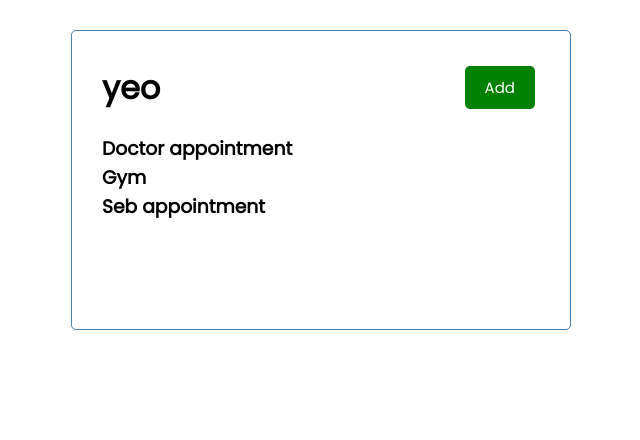
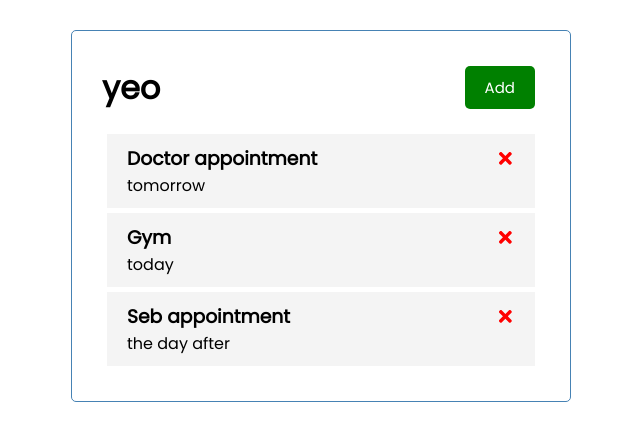
Before and after one commit to soufianechalouh/react-task-tracker, a React (Create React App) app: page / in a window 1280 px wide. Shown: the top 440 px of the page, without its empty margins (319-959 px from the left). Built offline with nearby package versions, Linux system fonts and the light colour scheme.

Commit message:
Each task as a component and delete task

```diff
--- a/package.json
+++ b/package.json
@@ -8,6 +8,7 @@
     "@testing-library/user-event": "^12.8.3",
     "react": "^17.0.2",
     "react-dom": "^17.0.2",
+    "react-icons": "^4.2.0",
     "react-scripts": "4.0.3",
     "web-vitals": "^1.1.2"
   },
--- a/src/App.js
+++ b/src/App.js
@@ -23,11 +23,14 @@ function App() {
         reminder: true
     }
 ])
+    const deleteTask = (id) =>{
+        setTasks(tasks.filter((task) => task.id !== id))
+    }
 
   return (
     <div className="container">
         <Header title='yeo'/>
-        <Tasks tasks={tasks}/>
+        <Tasks tasks={tasks} onDelete={deleteTask}/>
     </div>
   );
 }
--- /dev/null
+++ b/src/components/Task.js
@@ -0,0 +1,12 @@
+import {FaTimes} from 'react-icons/fa'
+
+const Task = ({task, onDelete}) => {
+    return (
+        <div className='task'>
+            <h3>{task.text} <FaTimes style={{color:'red'}} onClick={()=> onDelete(task.id)}/> </h3>
+            <p>{task.day}</p>
+        </div>
+    )
+}
+
+export default Task
--- a/src/components/Tasks.js
+++ b/src/components/Tasks.js
@@ -1,9 +1,10 @@
+import Task from "./Task";
 
-const Tasks = ({tasks}) => {
+const Tasks = ({tasks, onDelete}) => {
 
     return (
         <>
-            {tasks.map((task) => (<h3>{task.text}</h3>))}
+            {tasks.map((task) => (<Task key={task.id} task={task} onDelete={onDelete}/>))}
         </>
     )
 }
```
Also changed, not shown: 1 other file (tests, documents, lock files or other folders).
